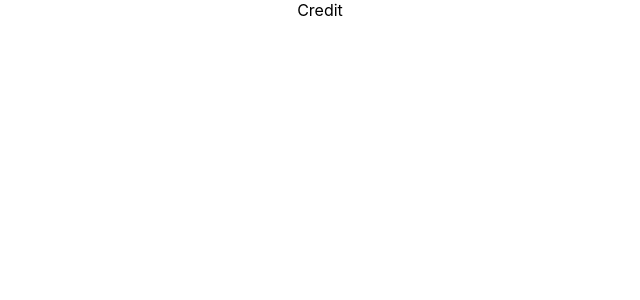
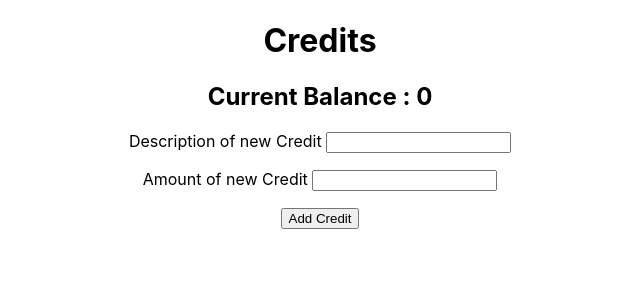
Before and after one commit to dhungwt/reactbank, a React (Create React App) app: page /credit in a window 1280 px wide. Shown: the top 300 px of the page, without its empty margins (320-960 px from the left). Built offline with nearby package versions, Linux system fonts and the light colour scheme; no server answers.

Commit message:
adding credit transactions on the credit page does not work

```diff
--- a/src/App.js
+++ b/src/App.js
@@ -1,4 +1,4 @@
-import { useEffect, useState } from "react";
+import React, { useEffect, useState } from "react";
 import Debit from "./Components/Debit";
 import Credit from "./Components/Credit";
 import Home from "./Components/Home";
@@ -8,8 +8,14 @@ import "./App.css";
 
 function App() {
   //const [balance, setBalance] = useState(0);
-  const [debits, setDebits] = useState(0);
-  const [credits, setCredits] = useState(0);
+  const [debits, setDebits] = useState(0); //debit at loading
+  const [credits, setCredits] = useState(0); //credit at loading
+  const [creditDesc, setCreditDesc] = useState("");
+  const [creditHistory, setCreditHistory] = useState([]);
+  const [debitHistory, setDebitHistory] = useState([]);
+  const [currentDebits, setCurrentDebits] = useState(0);
+  const [currentCredits, setCurrentCredits] = useState(0); //current total of credits
+  const [inputCredits, setInputCredits] = useState(0); //credit amt user enters to be added
 
   function balanceTotal(credits, debits) {
     console.log("CREDITS:" + credits);
@@ -17,47 +23,98 @@ function App() {
     const total = credits - debits;
     return total;
   }
-  const balance = balanceTotal(credits, debits);
+  let balance = balanceTotal(credits, debits);
   console.log(balance);
+
   useEffect(() => {
     fetchCredit();
     fetchDebit();
   }, []);
 
-  function fetchCredit() {
-    const result = 8000;
-    setCredits(result);
+  useEffect(() => { //recalculates when credits or debits change
+    const balance = credits - debits;
+    console.log(balance);
+  }, [credits, debits]);
+
+  async function fetchCredit() {
+    try {
+      const result = await axios.get(
+        "https://bank-of-react-b745wfs0u-ajlapid718.vercel.app/credits"
+      );
+      setCredits(result.data);
+    } catch (error) {
+      console.error(error);
+    }
   }
 
-  function fetchDebit() {
-    const result = 3300;
-    setDebits(result);
+  async function fetchDebit() {
+    try {
+      const result = await axios.get(
+        "https://bank-of-react-b745wfs0u-ajlapid718.vercel.app/debits"
+      );
+      setDebits(result.data);
+    } catch (error) {
+      console.error(error);
+    }
   }
 
-  //   async function test() {
-  //     try{
-  //       let result = await axios.get("https://bank-of-react-bxbys1cq8-ajlapid718.vercel.app/debits", {headers: {
-  //       'Access-Control-Allow-Origin': *,
-  //       ‘Content-Type’: ‘application/json'
-  //     }})
-  // }catch (error){
-  // console.error(error)
-  // }
-  //   }
+  //handle debit and credit desc submission, maybe grab url to distinguish
+  function handleCreditDesc(e) {
+    setCreditDesc(e.target.value);
+  }
+
+  //add credits to current balance
+  function handleSubmitCredit() {
+    //want to push transaction object into history ex. {desc, amount and date}
+    //grab current desc/amount/date push into history
+    const date = new Date().toLocaleString(); //use JS method to get date
+    setCurrentCredits(currentCredits + inputCredits);
+    const newCredit = {
+      creditDesc: creditDesc,
+      amount: inputCredits,
+      date: date
+    };
+    setCreditHistory([...creditHistory, newCredit]);
+  }
+
+    // setCreditHistory([
+    //   ...creditHistory,
+    //   {
+    //     creditDesc,
+    //     amount: inputCredits,
+    //     date,
+    //   },
+    // ]);
+
+
+  function handleInputCredit(e) {
+    //adds credit input to existing credit total
+    const newCredit = e.target.value;
+    setInputCredits(newCredit);
+  }
+
+  useEffect(() => {
+    //logs whenever a new object is added to the credit history array
+    console.log(creditHistory);
+  }, [creditHistory]);
+
 
   return (
     <div className="App">
-      {/* Making the Account Balance dynamic:
-
-GIVEN I am on any page displaying the Account Balance
-WHEN I view the Account Balance display area
-THEN I should see an Account Balance that accurately represents my Debits subtracted from my Credits
-AND I should be able to see a negative account balance if I have more Debits than Credits */}
-      {/* dislay total balance w/ all additions and reductions applied */}
-      {/* Balance Total: {balanceTotal(credits, debits)}; */}
+      {/* display total balance w/ all additions and reductions applied */}
       <Routes>
-        <Route path="/" element={<Home />} />
-        <Route path="/credit" element={<Credit />} />
+        <Route path="/" element={<Home balance={balance} />} />
+        <Route
+          path="/credit"
+          element={
+            <Credit
+              handleSubmitCredit={handleSubmitCredit}
+              handleInputCredit={handleInputCredit}
+              balance={balance}
+              handleCreditDesc={handleCreditDesc}
+            />
+          }
+        />
         <Route path="/debit" element={<Debit />} />
       </Routes>
     </div>
--- a/src/Components/Credit.jsx
+++ b/src/Components/Credit.jsx
@@ -3,9 +3,23 @@ import React from 'react'
 //removing money out of acct
 //balance passed in as a prop from app and credits apply additions
 //presentational comps
-function Credit() {
+function Credit({balance, handleSubmitCredit, handleInputCredit, handleCreditDesc}) {
+
+
+
+
   return (
-    <div>Credit</div>
+    <div><h1>Credits</h1>
+    <h2>Current Balance : {balance} </h2>
+    <p></p>
+    <form onSubmit={handleSubmitCredit}>
+        <label>Description of new Credit </label><input onChange = {handleCreditDesc}/>
+        <p></p>
+        <label>Amount of new Credit </label><input onChange = {handleInputCredit}/>
+        <p></p>
+        <button type="submit" >Add Credit</button>
+    </form>
+    </div>
   )
 }
 
--- a/src/Components/Debit.jsx
+++ b/src/Components/Debit.jsx
@@ -7,7 +7,9 @@ function Debit() {
 
 
   return (
-    <div>Debit</div>
+    <div>
+        <h1>Debits</h1>
+    </div>
   )
 }
 
--- a/src/Components/Home.jsx
+++ b/src/Components/Home.jsx
@@ -4,11 +4,12 @@ import { Routes, Route, Link } from "react-router-dom";
 import Credit from "./Credit";
 import Debit from "./Debit";
 
-function Home() {
+function Home({balance}) {
   return (
     <div>
-      <h2>User Profile</h2>
+     <h1>Bank of Dollarbucks</h1>
 
+    <h2> Current Balance: {balance}</h2>
       <nav>
         <ul>
           <li>
@@ -22,6 +23,7 @@ function Home() {
           </li>
         </ul>
       </nav>
+      <img src="https://i.imgur.com/QbrmTeX.png"></img>
 
 
     </div>
```
